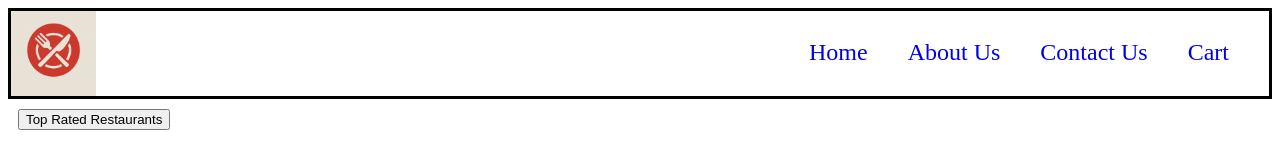
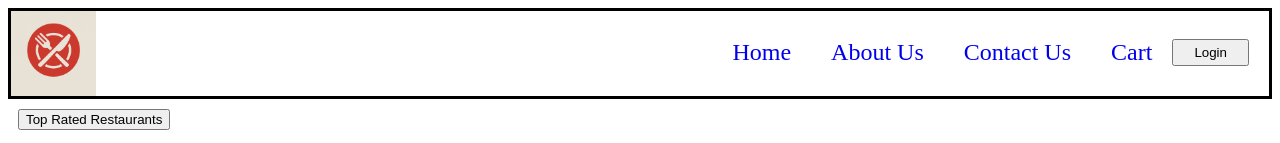
Before and after one commit to sourabhbagde/Restaurant-with-React, a React (Vite) app: page / in a window 1280 px wide. Shown: the top 143 px of the page. Built offline with nearby package versions, Linux system fonts and the light colour scheme.

Commit message:
Login-Logout button is added.

```diff
--- a/index.css
+++ b/index.css
@@ -112,3 +112,8 @@
   height: 120px;
   font-size: large;
 }
+
+.login-button {
+  padding: 0px 20px;
+  cursor: pointer;
+}
--- a/src/components/Header.jsx
+++ b/src/components/Header.jsx
@@ -1,7 +1,8 @@
-import React from 'react';
+import React, { useState } from 'react';
 import { Link } from 'react-router-dom';
 import appLogo from '../../assets/restaurant.png';
 const Header = () => {
+  const [loginBtn, setLoginBtn] = useState('Login');
   return (
     <div className="header">
       <div className="logo-container">
@@ -29,6 +30,22 @@ const Header = () => {
               Cart
             </Link>
           </li>
+          <button
+            className="login-button"
+            onClick={() => {
+              const logoutBtn = loginBtn;
+              if (logoutBtn == 'Logout') {
+                // const logoutBtnUpdated = 'Login';
+                setLoginBtn('Login');
+              }
+              if (logoutBtn == 'Login') {
+                // const loginBtnUpdated = 'Logout';
+                setLoginBtn('Logout');
+              }
+            }}
+          >
+            {loginBtn}
+          </button>
         </ul>
       </div>
     </div>
```
